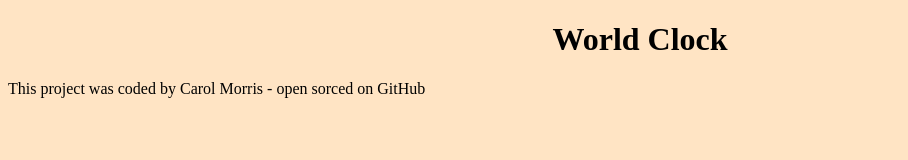
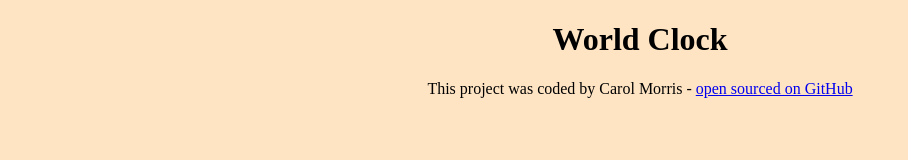
Before and after one commit to cardycode/world-clock-app, a plain HTML site: page index.html in a window 1280 px wide. Shown: the whole page, without its empty margins (0-908 px from the left). Drawn offline with Linux system fonts and the light colour scheme.

Commit message:
Added github link

```diff
--- a/css/style.css
+++ b/css/style.css
@@ -4,3 +4,6 @@ body {
 h1 {
   text-align: center;
 }
+footer {
+  text-align: center;
+}
--- a/index.html
+++ b/index.html
@@ -15,7 +15,10 @@
   <body>
     <h1>World Clock</h1>
     <footer>
-      This project was coded by Carol Morris - open sorced on GitHub
+      This project was coded by Carol Morris -
+      <a href="https://github.com/cardycode/world-clock-app"
+        >open sourced on GitHub</a
+      >
     </footer>
     <script src="javascript/index.js"></script>
   </body>
```
